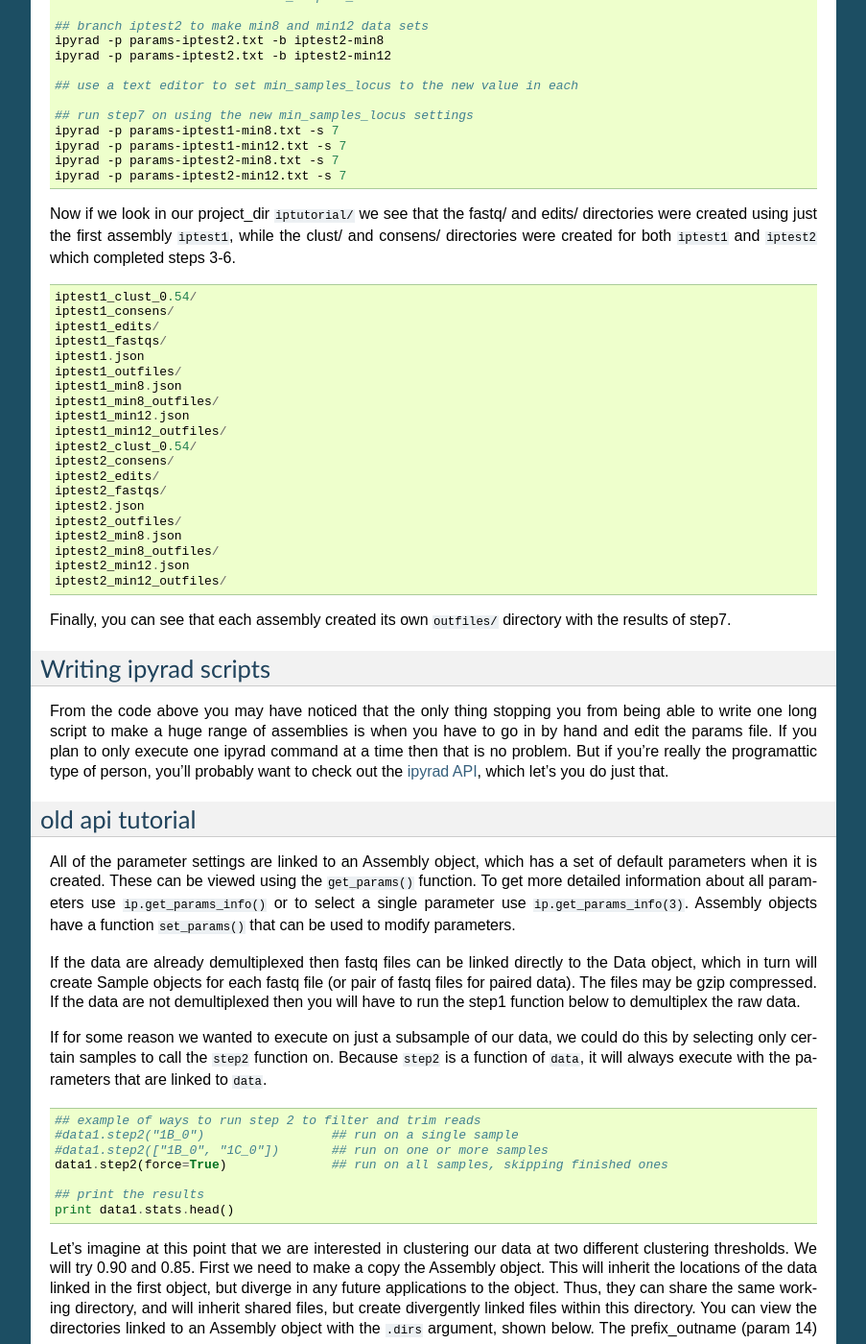
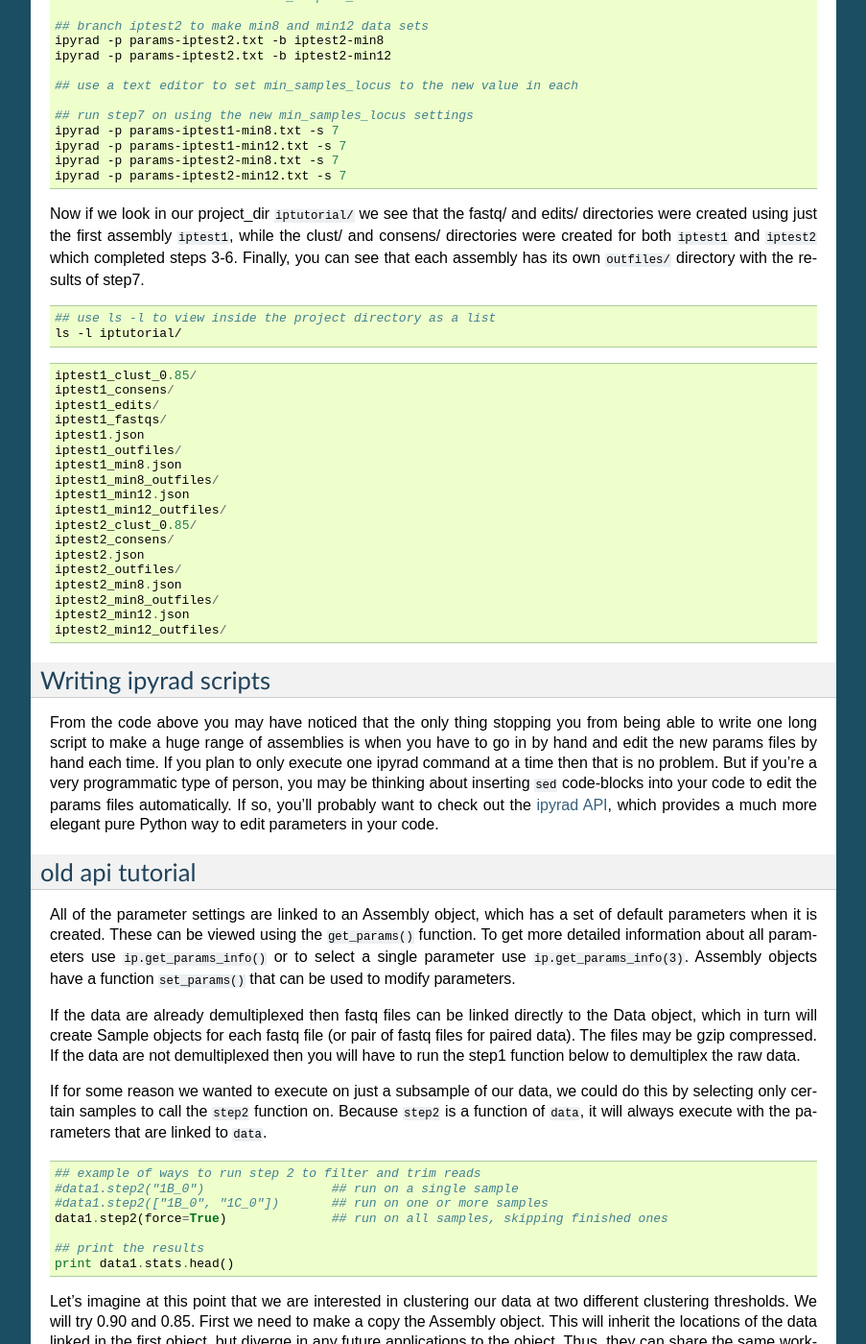
Before and after one commit to dereneaton/ipyrad, a Sphinx documentation site: the page built from docs/tutorial_advanced_cli.rst, in a window 1280 px wide and 1400 px high, scrolled down 3646 px. Shown: the whole window at 96% size, without its empty margins (198-1101 px from the left). Built offline with Sphinx 7.4.7, drawn with Linux system fonts in a browser that asks for light colours; pages that are not in the unit, such as notebooks, are missing from menus; the version number is read from the project's files by our own code.

Commit message:
advanced tut

```diff
--- a/docs/tutorial_advanced_cli.rst
+++ b/docs/tutorial_advanced_cli.rst
@@ -281,14 +281,17 @@ branch and then run step7 on each of these assemblies with a new setting of 8 or
 Now if we look in our project_dir ``iptutorial/`` we see that the fastq/
 and edits/ directories were created using just the first assembly ``iptest1``,
 while the clust/ and consens/ directories were created for both ``iptest1`` and
-``iptest2`` which completed steps 3-6.
+``iptest2`` which completed steps 3-6. Finally, you can see that each assembly
+has its own ``outfiles/`` directory with the results of step7.
+
 
 .. code:: bash
+
    ## use ls -l to view inside the project directory as a list
    ls -l iptutorial/
 
 .. parsed-literal::
-   iptest1_clust_0.54/
+   iptest1_clust_0.85/
    iptest1_consens/
    iptest1_edits/
    iptest1_fastqs/
@@ -298,10 +301,8 @@ while the clust/ and consens/ directories were created for both ``iptest1`` and
    iptest1_min8_outfiles/
    iptest1_min12.json
    iptest1_min12_outfiles/
-   iptest2_clust_0.54/
+   iptest2_clust_0.85/
    iptest2_consens/
-   iptest2_edits/
-   iptest2_fastqs/
    iptest2.json
    iptest2_outfiles/
    iptest2_min8.json
@@ -312,24 +313,17 @@ while the clust/ and consens/ directories were created for both ``iptest1`` and
 
 
 
-Finally, you can see that each assembly created its own ``outfiles/`` directory
-with the results of step7.
-
-
-
-
-
-
-
-
 Writing ipyrad scripts
 ~~~~~~~~~~~~~~~~~~~~~~
 From the code above you may have noticed that the only thing stopping you from
 being able to write one long script to make a huge range of assemblies is when
-you have to go in by hand and edit the params file. If you plan to only execute
-one ipyrad command at a time then that is no problem. But if you're really the
-programattic type of person, you'll probably want to check out the
-:ref:`ipyrad API<API>`, which let's you do just that.
+you have to go in by hand and edit the new params files by hand each time.
+If you plan to only execute one ipyrad command at a time then that is no problem.
+But if you're a very programmatic type of person, you may be thinking about inserting
+``sed`` code-blocks into your code to edit the params files automatically.
+If so, you'll probably want to check out the :ref:`ipyrad API<API>`,
+which provides a much more elegant pure Python way to edit parameters in your
+code.
 
 
 
```
